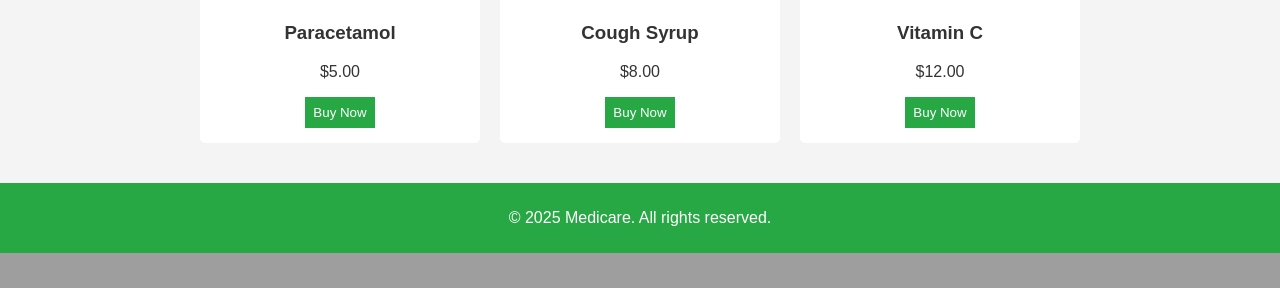
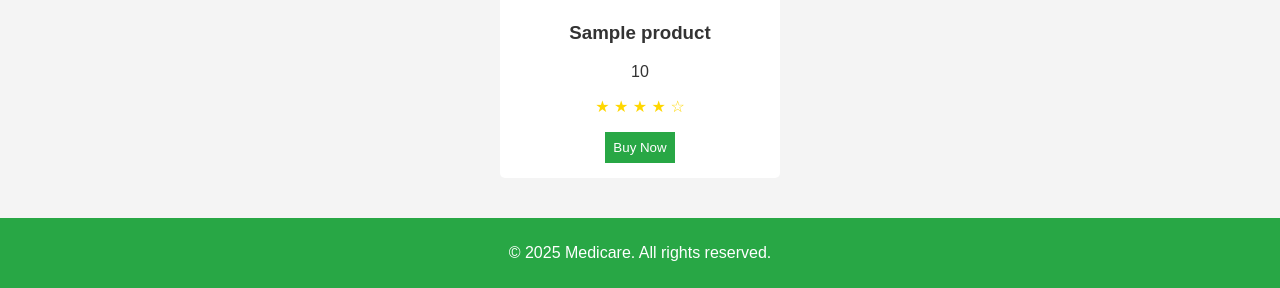
Before and after one commit to Saeed3687/Drugstore, a Django app: template templates/mainPage.html in a window 1280 px wide. Shown: the part 732-1020 px from the top of the page. Before the commit the page ends 985 px from the top, so only its background shows below. Run offline with Django 5.2, Linux system fonts and the light colour scheme; the template is opened without the code that fills it: most values are stand-ins (such as "Sample title", 1, 10 or a date in 2020); grey boxes marked "Sample" are stand-in pictures.

Commit message:
basic mainPage and dynamic product routing implemented

```diff
--- a/login/views.py
+++ b/login/views.py
@@ -25,7 +25,7 @@ def login_view(request):
         user = authenticate(request, username=email, password=password)
         if user is not None:
             login(request, user)
-            return redirect('home')  # Change 'home' to your actual home page route
+            return redirect('mainPage')
         else:
             print('Not ok')
             return render(request, 'logPage.html', {'error': 'Invalid Email or Password'})
--- a/mainPage/urls.py
+++ b/mainPage/urls.py
@@ -1,6 +1,6 @@
 from django.urls import path
 from . import views
 urlpatterns = [
-    path('', views.home, name = 'home'),
+    path('', views.mainPage, name = 'mainPage'),
 
 ]
--- a/templates/mainPage.html
+++ b/templates/mainPage.html
@@ -6,6 +6,11 @@
     <meta name="viewport" content="width=device-width, initial-scale=1.0">
     <title>Medicare - Online Drugstore</title>
     <link rel="stylesheet" href="{%static 'main_styles.css' %}">
+    <style>
+        .stars {
+            color: gold;
+        }
+    </style>
 </head>
 <body>
 
@@ -42,24 +47,23 @@
         <div class="container">
             <h2>Featured Medicines</h2>
             <div class="product-list">
+                {% for product in products %}
                 <div class="product">
-                    <img src="pill.jpg" alt="Paracetamol">
-                    <h3>Paracetamol</h3>
-                    <p>$5.00</p>
+                    <img src= "{% static 'images/' %}{{ product.img }}" alt="{{ product.name }}">
+                    <h3>{{ product.name }}</h3>
+                    <p>{{ product.price }}</p>
+                    <p class="stars">
+                        {% for i in "12345"|make_list %}
+                            {% if forloop.counter <= product.rating %}
+                                ★
+                            {% else %}
+                                ☆
+                            {% endif %}
+                        {% endfor %}
+                    </p>
                     <button class="buy-btn">Buy Now</button>
                 </div>
-                <div class="product">
-                    <img src="syrup.jpg" alt="Cough Syrup">
-                    <h3>Cough Syrup</h3>
-                    <p>$8.00</p>
-                    <button class="buy-btn">Buy Now</button>
-                </div>
-                <div class="product">
-                    <img src="vitamins.jpg" alt="Vitamin C">
-                    <h3>Vitamin C</h3>
-                    <p>$12.00</p>
-                    <button class="buy-btn">Buy Now</button>
-                </div>
+                {% endfor %}
             </div>
         </div>
     </section>
```
Also changed, not shown: mainPage/views.py (+8 -0 lines), static/images/pill.jpeg (added), static/images/pill2.jpeg (added), static/images/syrup.jpeg (added).
